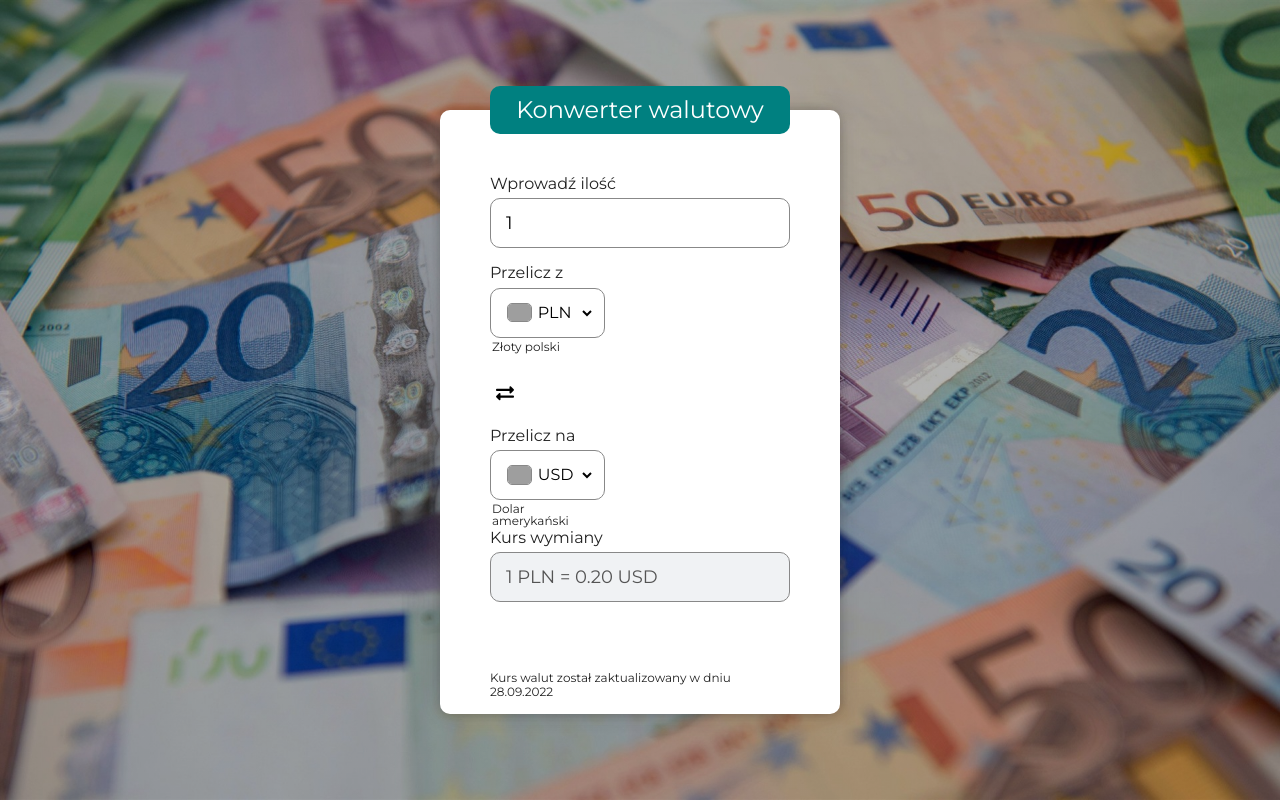
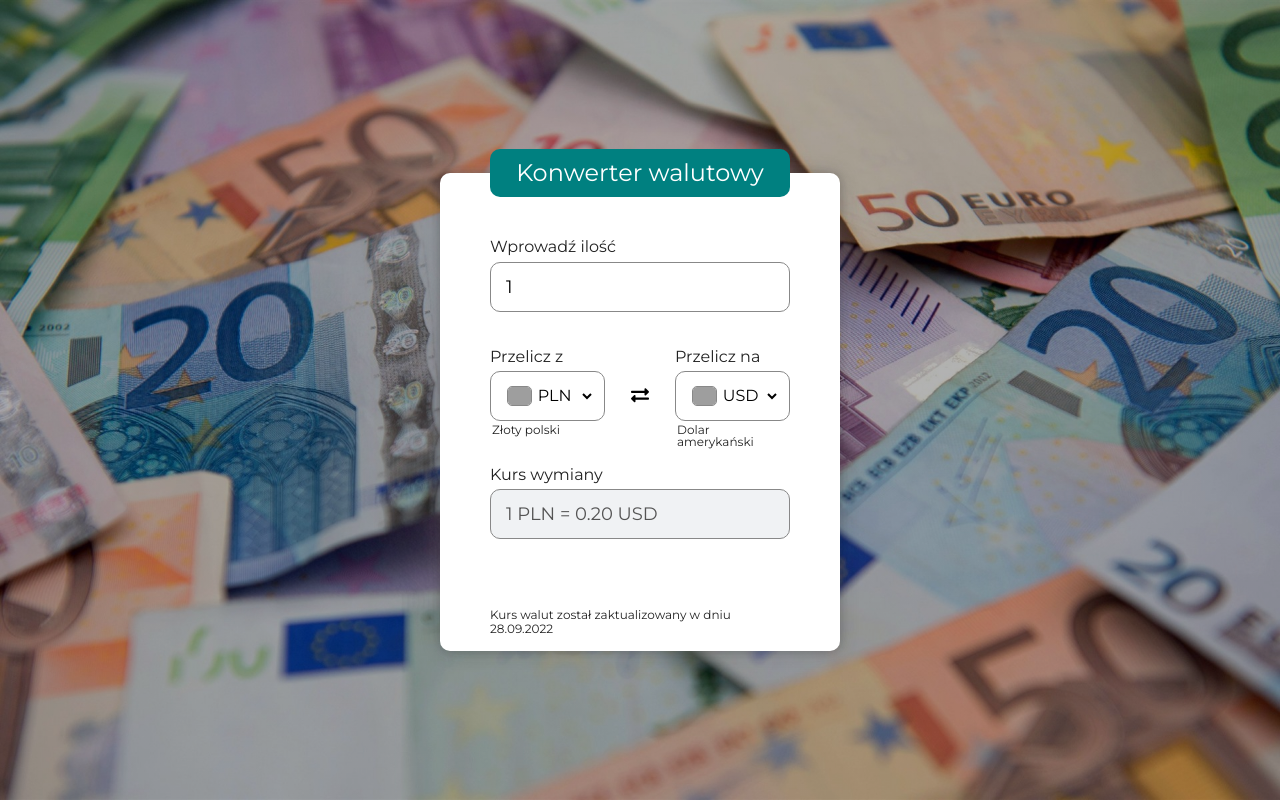
Before and after one commit to lkkolosowski/currency-converter-react, a React (Create React App) app: page / in a window 1280 px wide. Built offline with nearby package versions, Linux system fonts and the light colour scheme; grey boxes are pictures that could not be loaded.

Commit message:
form column renamed

```diff
--- a/src/Form/index.js
+++ b/src/Form/index.js
@@ -44,7 +44,7 @@ const Form = () => {
             onChange={({ target }) => setAmount(target.value)}
             onKeyPress={onKeyPress}
           />
-          <div className="form__col">
+          <div className="form__column">
             <div className="form__row">
               <label htmlFor="source-currency" className="form__label">
                 Przelicz z
```
